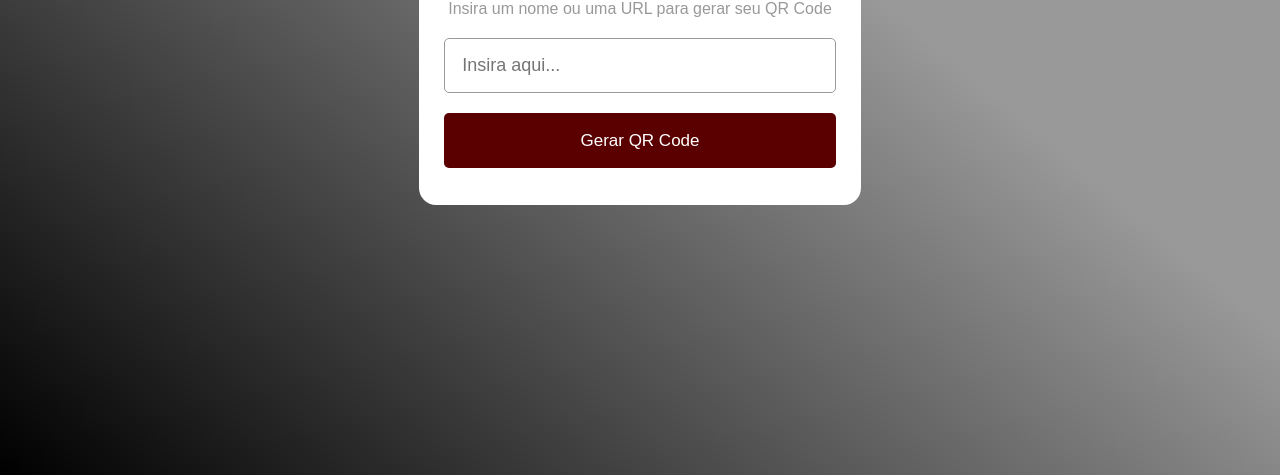
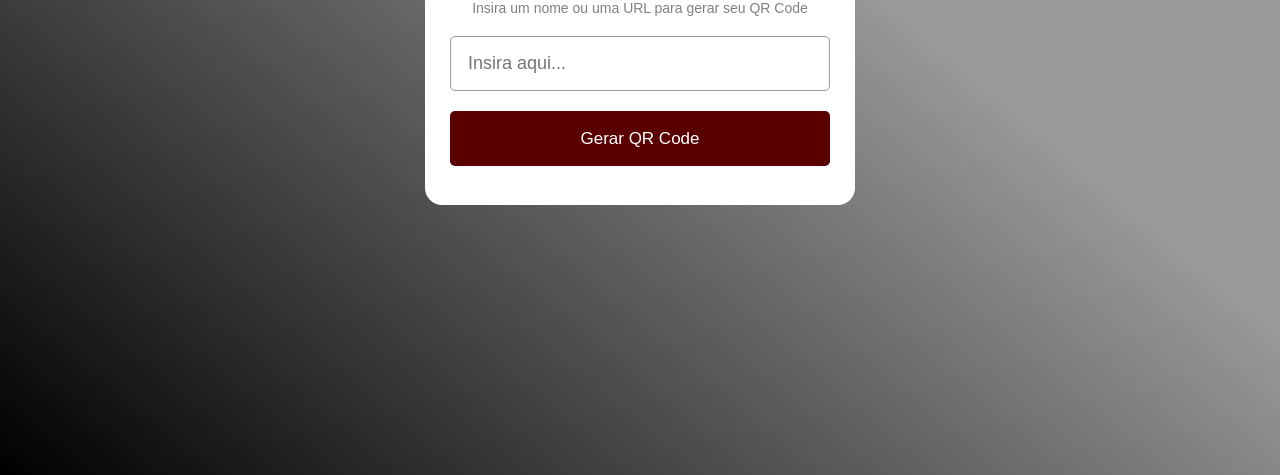
Before and after one commit to oellima/Gerador-de-QR-Code, a plain HTML site: page index.html in a window 1280 px wide. Shown: the part 325-800 px from the top of the page. Drawn offline with Linux system fonts and the light colour scheme.

Commit message:
insertion two

```diff
--- a/style.css
+++ b/style.css
@@ -16,14 +16,14 @@ body{
 .wrapper{
     height: 260px;
     background: #fff;
-    max-width: 450px;
+    max-width: 430px;
     border-radius: 17px;
     padding: 16px 25px;
     transition: height 0.5s ease;
 }
 
 .wrapper.active{
-    height: 530px;
+    height: 540px;
 }
 
 header h1{
@@ -34,8 +34,8 @@ header h1{
 }
 
 header p{
-    color: #999;
-    font-size: 16px;
+    color: #808080;
+    font-size: 14px;
     text-align: center;
     margin-top: 5px;
 }
```
